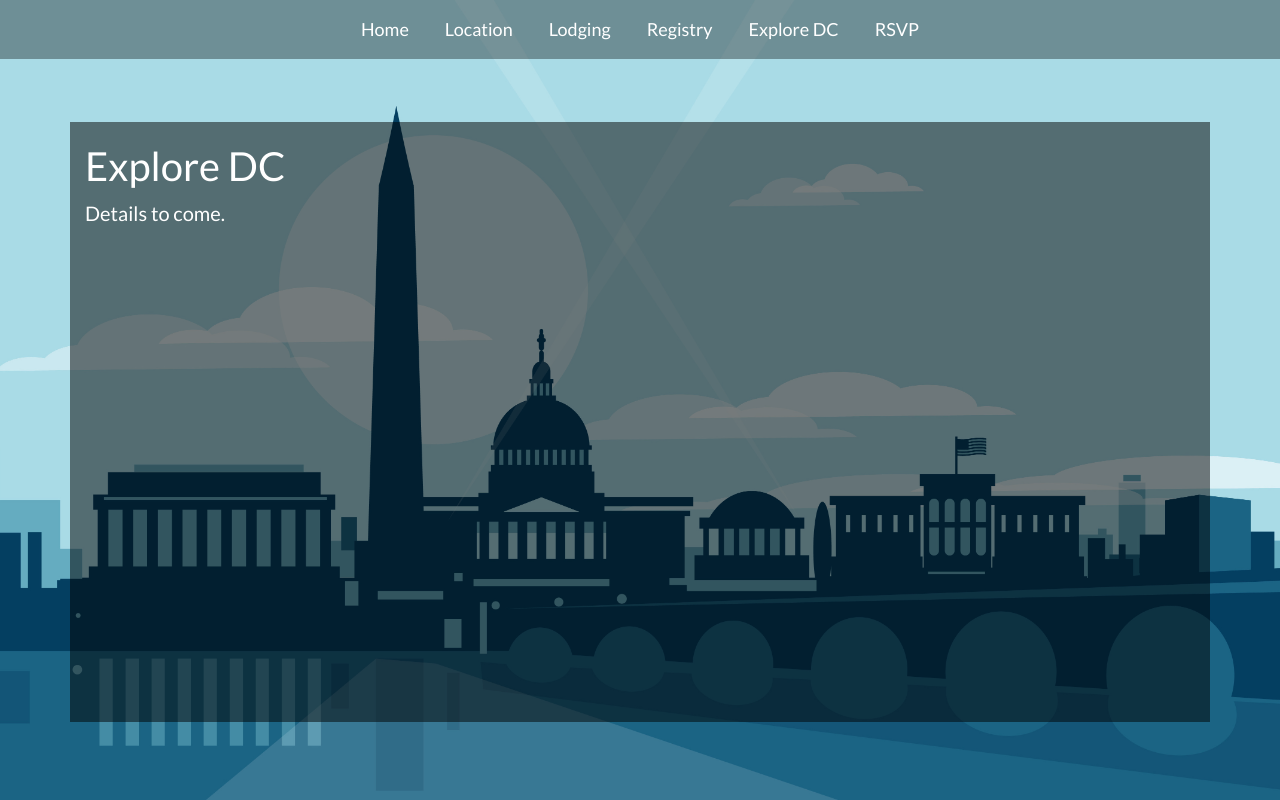
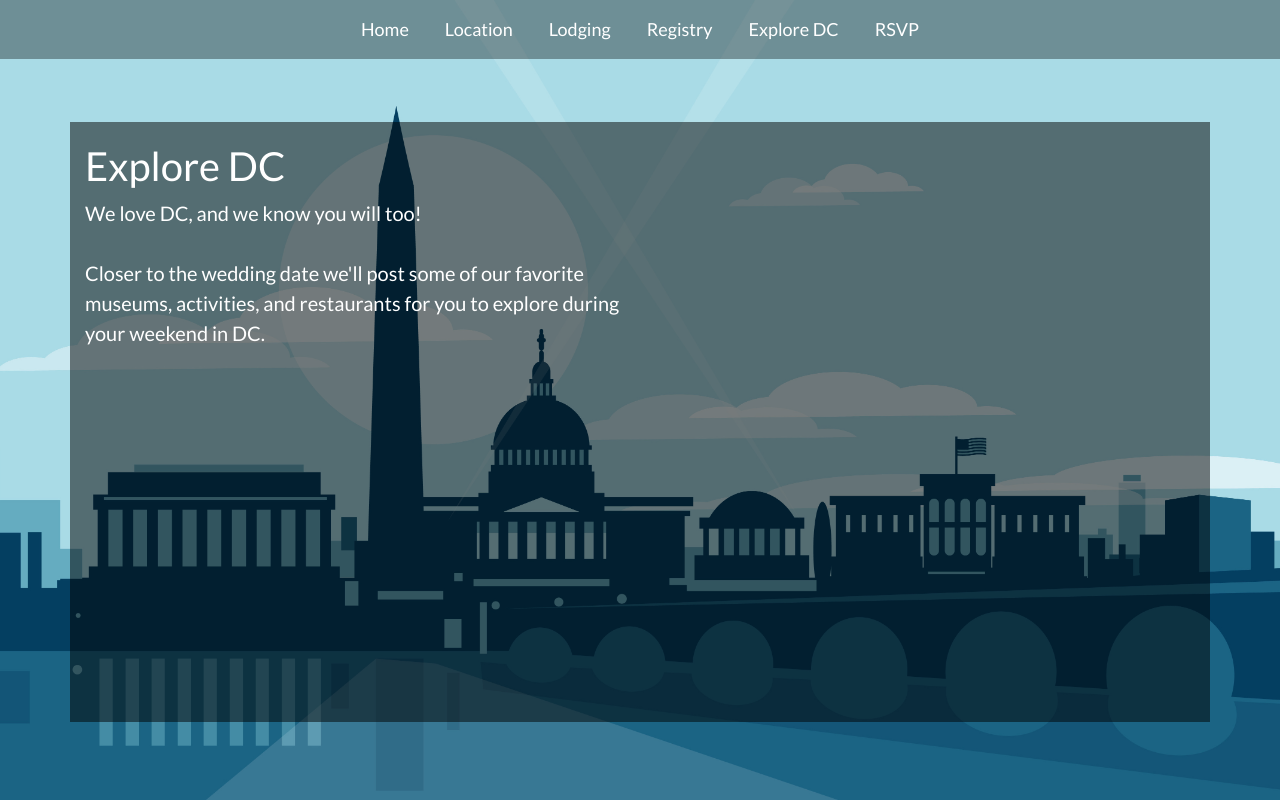
Before and after one commit to joshpson/wedding, a React (Create React App) app: page /activies in a window 1280 px wide. Built offline with nearby package versions, Linux system fonts and the light colour scheme.

Commit message:
explore dc text

```diff
--- a/src/components/activities.js
+++ b/src/components/activities.js
@@ -12,7 +12,12 @@ class Activities extends React.Component {
         <div className="row">
           <div className="col-12 col-md-6">
             <h1>Explore DC</h1>
-            <p className="location-description">Details to come.</p>
+            <p className="location-description">
+              We love DC, and we know you will too!<br />
+              <br /> Closer to the wedding date we'll post some of our favorite
+              museums, activities, and restaurants for you to explore during
+              your weekend in DC.{" "}
+            </p>
           </div>
         </div>
       </div>
```
